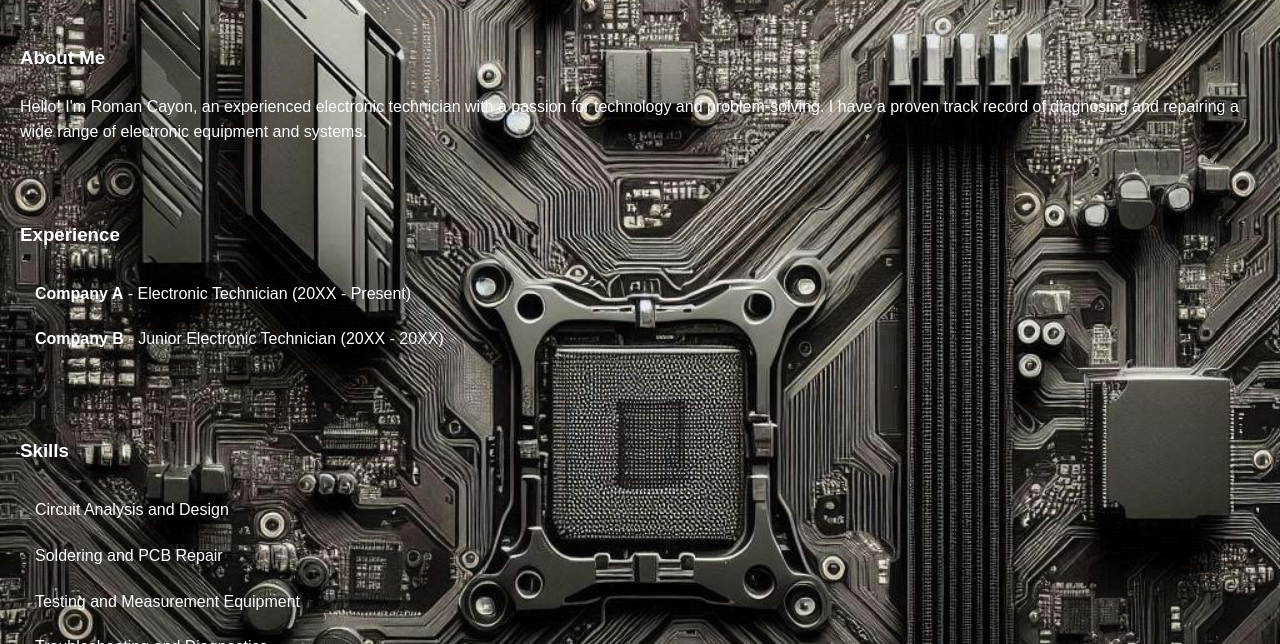
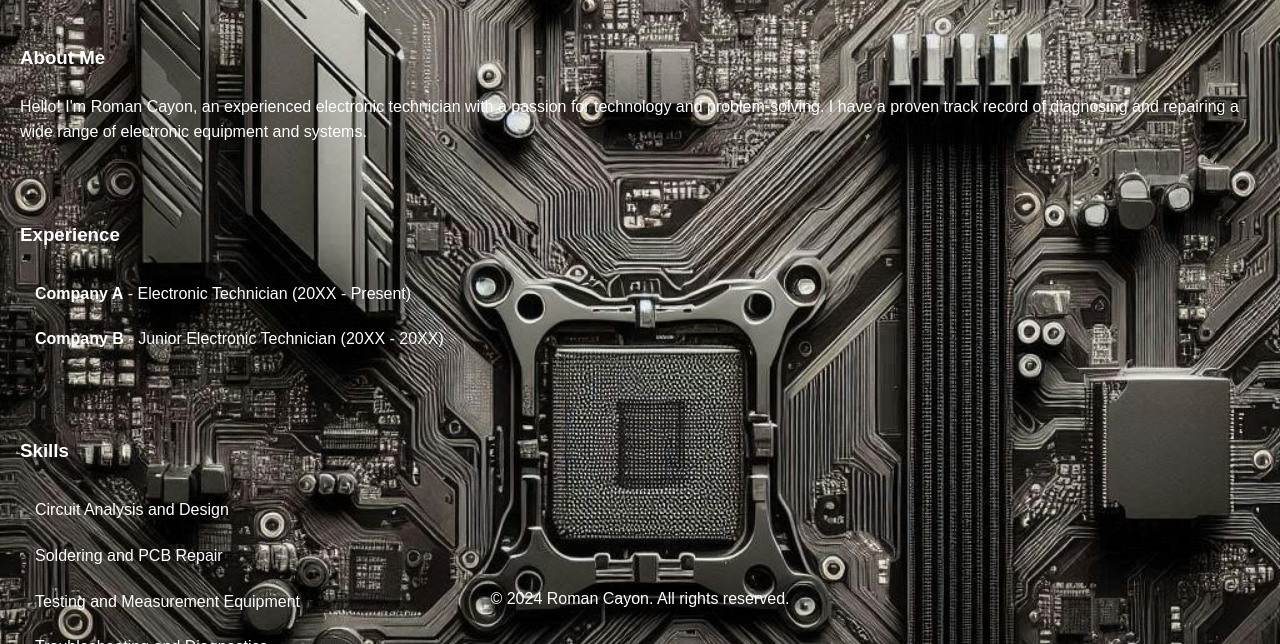
Before and after one commit to RomanCayon/RomanCayon, a plain HTML site: page index.html in a window 1280 px wide. Shown: the part 156-800 px from the top of the page. Drawn offline with Linux system fonts and the light colour scheme.

Commit message:
Update index.html

```diff
--- a/index.html
+++ b/index.html
@@ -48,5 +48,8 @@
         <h3>Contact Me</h3>
         <p>Email: <a href="mailto:Rcayon567@gmail.com">Rcayon567@gmail.com</a></p>
     </section>
+    <footer>
+        <p>© 2024 Roman Cayon. All rights reserved.</p>
+    </footer>
 </body>
 </html>
```
